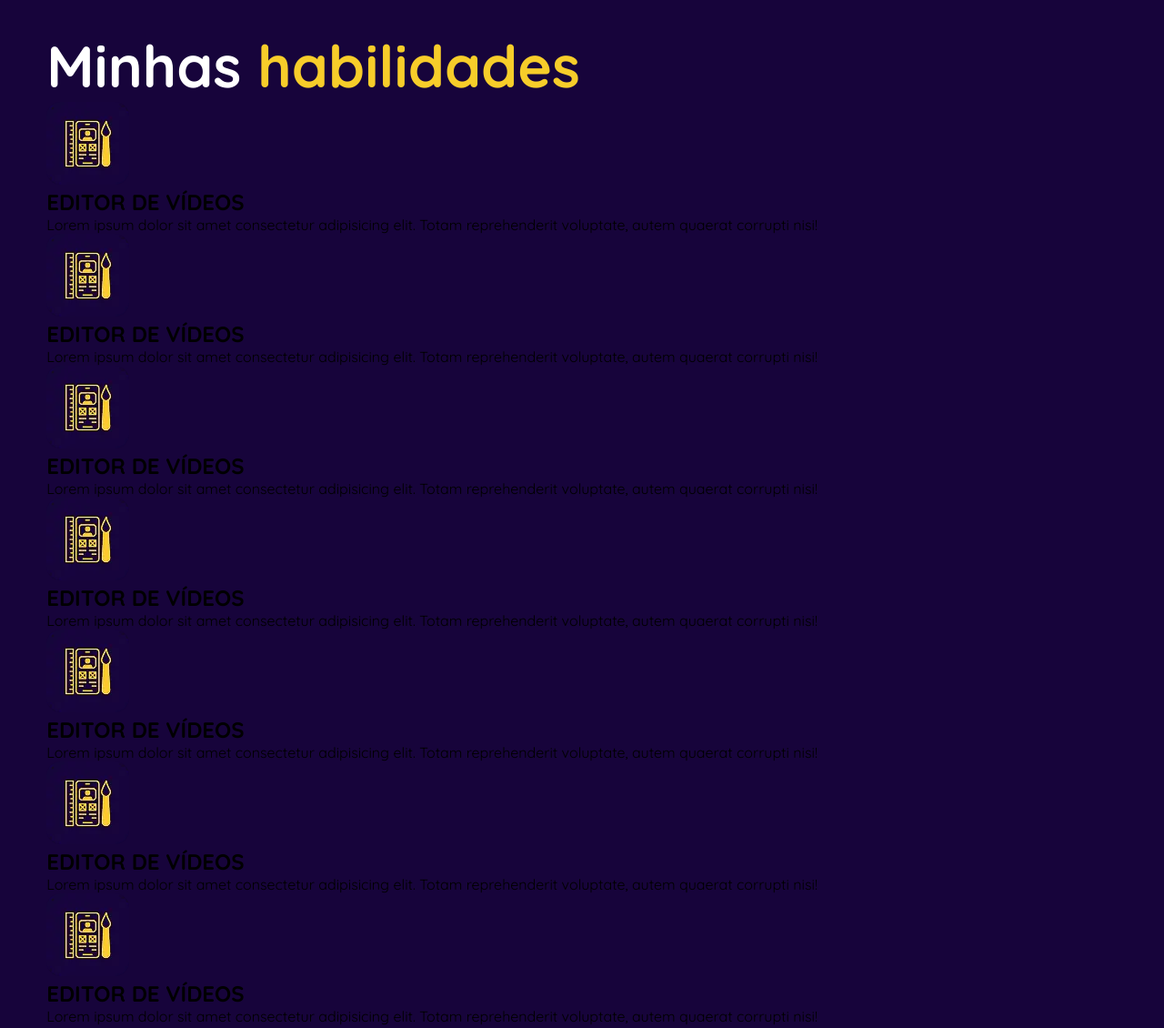
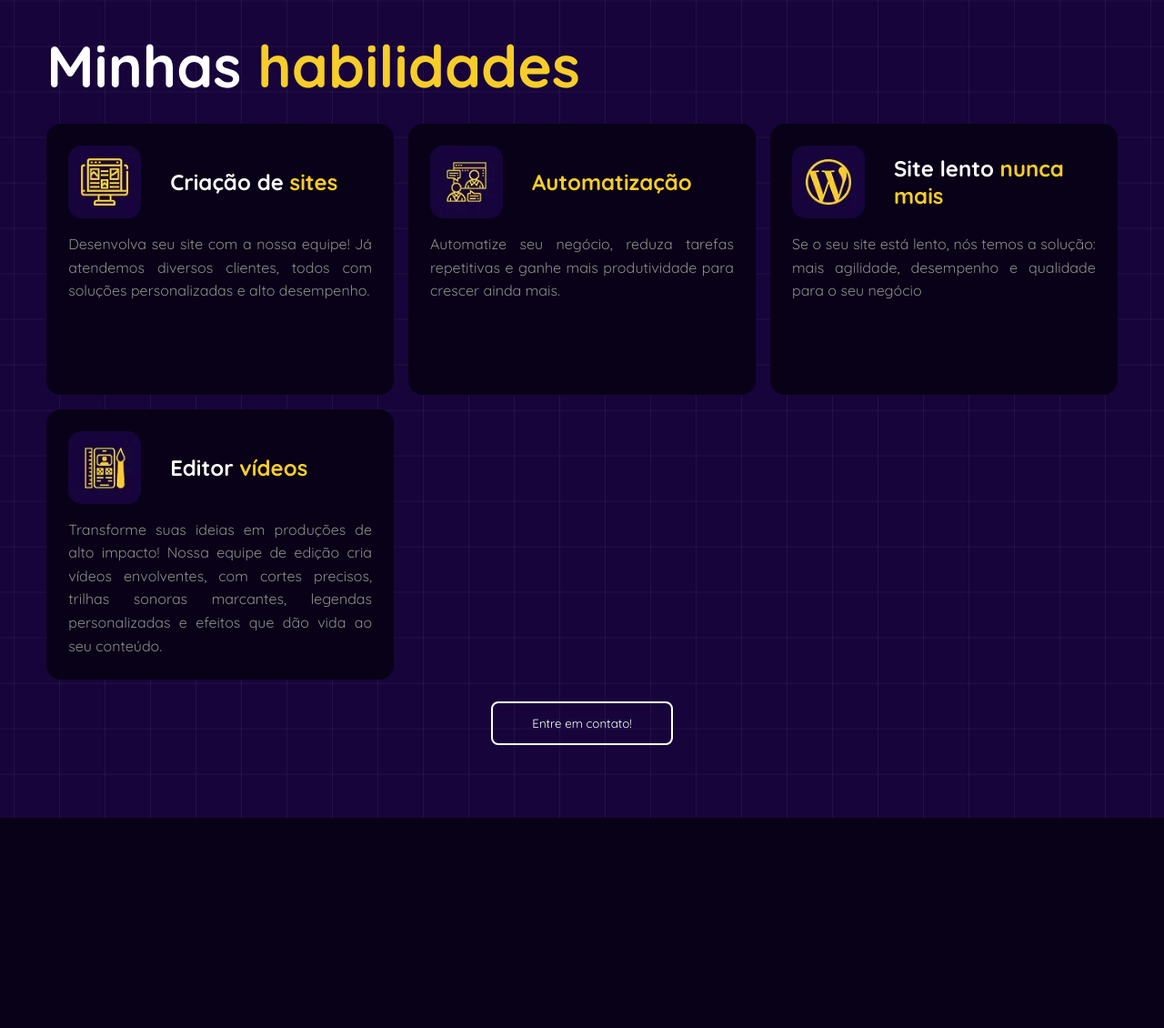
Before and after one commit to iampaulohenrique/iampaulohenriquev2, a plain HTML site: page inde.html in a window 1280 px wide. Shown: the part 1430-2560 px from the top of the page at 91% size. After the commit the page ends 2329 px from the top, so only its background shows below. Drawn offline with nearby package versions, Linux system fonts and the light colour scheme.

Commit message:
adicionado sessão "minhas habilidades"

```diff
--- a/inde.html
+++ b/inde.html
@@ -74,6 +74,8 @@
                             href="https://www.linkedin.com/in/iampaulohenrique/?utm_source=share&utm_campaign=share_via&utm_content=profile&utm_medium=android_app"><button><i
                                     class="bi bi-linkedin"></i></button></a>
                         <a href="https://github.com/iampaulohenrique"><button><i class="bi bi-github"></i></button></a>
+                        <a href="https://drive.google.com/drive/folders/1Frz-c0AahWupY86STsUTEgPmuANXhU-J?usp=sharing"><button><i class="bi bi-mortarboard"></i></button></a>
+
                     </div>
                 </div>
 
@@ -92,14 +94,42 @@
                 <article>
                     <div class="box-skills">
                         <div class="icon-skills">
-                            <img src="./imagens/icon-ui-ux.webp" alt="Editor de vídeo">
-                            <h2>EDITOR DE <SPAN>VÍDEOS</SPAN></h2>
+                            <img src="./imagens/icon-website.webp" alt="Editor de vídeo">
+                            <h2>Criação de <SPAN>sites</SPAN></h2>
                         </div>
-                        <P> Lorem ipsum dolor sit amet consectetur adipisicing elit. Totam reprehenderit voluptate,
-                            autem quaerat corrupti nisi!</P>
+                        <P>Desenvolva seu site com a nossa equipe! Já atendemos diversos clientes, todos com soluções
+                            personalizadas e alto desempenho.</P>
                     </div>
 
                     <div class="box-skills">
+                        <div class="icon-skills">
+                            <img src="./imagens/icon-consultoria.webp" alt="Editor de vídeo">
+                            <h2> <SPAN>Automatização</SPAN></h2>
+                        </div>
+                        <P> Automatize seu negócio, reduza tarefas repetitivas e ganhe mais produtividade para crescer
+                            ainda mais.</P>
+                    </div>
+
+                    <div class="box-skills">
+                        <div class="icon-skills">
+                            <img src="./imagens/icon-blog.webp" alt="Editor de vídeo">
+                            <h2>Site lento <SPAN>nunca mais</SPAN></h2>
+                        </div>
+                        <P> Se o seu site está lento, nós temos a solução: mais agilidade, desempenho e qualidade para o
+                            seu negócio</P>
+                    </div>
+
+                    <div class="box-skills">
+                        <div class="icon-skills">
+                            <img src="./imagens/icon-ui-ux.webp" alt="Editor de vídeo">
+                            <h2>Editor <SPAN>vídeos</SPAN></h2>
+                        </div>
+                        <P> Transforme suas ideias em produções de alto impacto! Nossa equipe de edição cria vídeos
+                            envolventes, com cortes precisos, trilhas sonoras marcantes, legendas personalizadas e
+                            efeitos que dão vida ao seu conteúdo.</P>
+                    </div>
+
+                    <!-- <div class="box-skills">
                         <div class="icon-skills">
                             <img src="./imagens/icon-ui-ux.webp" alt="Editor de vídeo">
                             <h2>EDITOR DE <SPAN>VÍDEOS</SPAN></h2>
@@ -115,45 +145,12 @@
                         </div>
                         <P> Lorem ipsum dolor sit amet consectetur adipisicing elit. Totam reprehenderit voluptate,
                             autem quaerat corrupti nisi!</P>
-                    </div>
-
-                    <div class="box-skills">
-                        <div class="icon-skills">
-                            <img src="./imagens/icon-ui-ux.webp" alt="Editor de vídeo">
-                            <h2>EDITOR DE <SPAN>VÍDEOS</SPAN></h2>
-                        </div>
-                        <P> Lorem ipsum dolor sit amet consectetur adipisicing elit. Totam reprehenderit voluptate,
-                            autem quaerat corrupti nisi!</P>
-                    </div>
-
-                    <div class="box-skills">
-                        <div class="icon-skills">
-                            <img src="./imagens/icon-ui-ux.webp" alt="Editor de vídeo">
-                            <h2>EDITOR DE <SPAN>VÍDEOS</SPAN></h2>
-                        </div>
-                        <P> Lorem ipsum dolor sit amet consectetur adipisicing elit. Totam reprehenderit voluptate,
-                            autem quaerat corrupti nisi!</P>
-                    </div>
-
-                    <div class="box-skills">
-                        <div class="icon-skills">
-                            <img src="./imagens/icon-ui-ux.webp" alt="Editor de vídeo">
-                            <h2>EDITOR DE <SPAN>VÍDEOS</SPAN></h2>
-                        </div>
-                        <P> Lorem ipsum dolor sit amet consectetur adipisicing elit. Totam reprehenderit voluptate,
-                            autem quaerat corrupti nisi!</P>
-                    </div>
-
-                    <div class="box-skills">
-                        <div class="icon-skills">
-                            <img src="./imagens/icon-ui-ux.webp" alt="Editor de vídeo">
-                            <h2>EDITOR DE <SPAN>VÍDEOS</SPAN></h2>
-                        </div>
-                        <P> Lorem ipsum dolor sit amet consectetur adipisicing elit. Totam reprehenderit voluptate,
-                            autem quaerat corrupti nisi!</P>
-                    </div>
+                    </div> -->
 
                 </article>
+
+                <div class="btn-contato"><button>Entre em contato!</button></div>
+
             </div>
         </section>
     </main>
--- a/styles/styles.css
+++ b/styles/styles.css
@@ -168,7 +168,58 @@ section.sobre-mim{
 }
 
 /* Sessão Habilidades */
-section.skills{
+section.skills {
     padding: 80px 0;
     background-color: var(--corAzul);
+    background-image:
+        linear-gradient(rgba(255, 255, 255, 0.05) 1px, transparent 1px),
+        linear-gradient(90deg, rgba(255, 255, 255, 0.05) 1px, transparent 1px),
+        linear-gradient(to left, var(--corAzul) 100%, var(--corAmarela) 0%);
+    background-size: 50px 50px, 50px 50px, auto;
+    background-position: center;
+    background-repeat: repeat, repeat, no-repeat;
 }
+
+.skills article {
+    display: grid;
+    grid-template: 1fr 1fr / 1fr 1fr 1fr;
+    gap: 16px;
+    margin: 24px 0;
+}
+.skills .box-skills {
+    background-color: var(--corAzulEscuro);
+    padding: 24px;
+    border-radius: 16px;
+
+}
+
+.box-skills .icon-skills {
+    display: flex;
+    align-items: center;
+    gap: 32px;
+    margin-bottom: 16px;
+
+}
+.box-skills .icon-skills img{
+max-width: 80px;
+}
+
+.icon-skills h2{
+    color: var(--corbranca);
+}
+.icon-skills h2 span{
+    color: var(--corAmarela);
+}
+.box-skills p{
+    color: var(--CorCinza);
+    text-align: justify;
+    line-height: 1.6;
+}
+.skills .btn-contato{
+    text-align: center;
+}
+.skills .btn-contato button{
+    width: 200px;
+    height: 48px;
+
+}
```
Also changed, not shown: tetse/index.html (deleted, +0 -23 lines).
